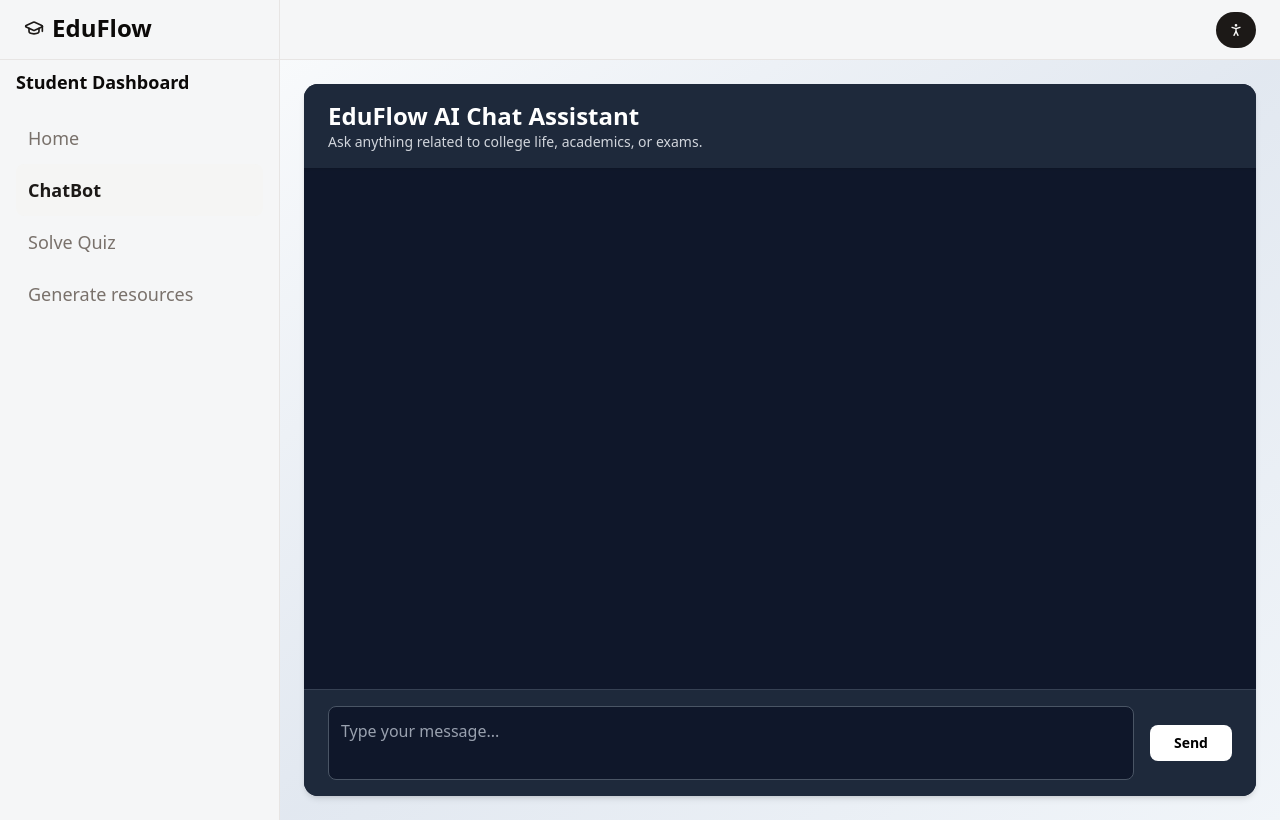
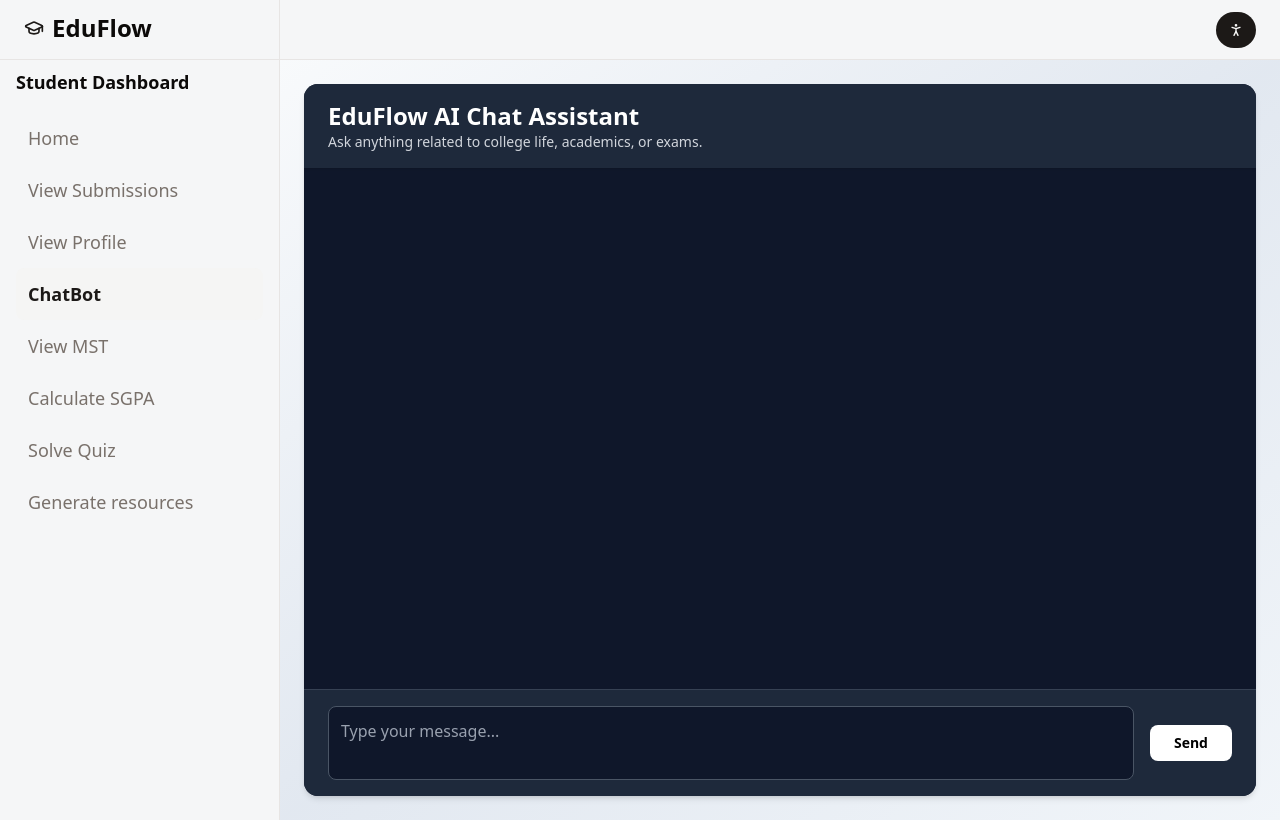
Before and after one commit to sukhmancode/eduflowct, a Next.js app: page /dashboard/student/chatbot in a window 1280 px wide. Built offline with nearby package versions, Linux system fonts and the light colour scheme.

Commit message:
links added

```diff
--- a/src/app/components/DashboardLinks.tsx
+++ b/src/app/components/DashboardLinks.tsx
@@ -17,32 +17,32 @@ export const studentLinks: NavProps[] = [
     name: "Home",
     href: "/dashboard/student",
   },
-  // {
-  //   id: 0,
-  //   name: "View Submissions",
-  //   href: "/dashboard/student/submissions",
-  // },
-  // {
-  //   id: 1,
-  //   name: "View Profile",
-  //   href: "/dashboard/student/profile",
-  // },
+  {
+    id: 0,
+    name: "View Submissions",
+    href: "/dashboard/student/submissions",
+  },
+  {
+    id: 1,
+    name: "View Profile",
+    href: "/dashboard/student/profile",
+  },
 
   {
     id: 3,
     name: "ChatBot",
     href: "/dashboard/student/chatbot",
   },
-  // {
-  //   id: 4,
-  //   name: "View MST",
-  //   href: "/dashboard/student/viewmst",
-  // },
-  // {
-  //   id: 5,
-  //   name: "Calculate SGPA",
-  //   href: "/dashboard/student/sgpa",
-  // },
+  {
+    id: 4,
+    name: "View MST",
+    href: "/dashboard/student/viewmst",
+  },
+  {
+    id: 5,
+    name: "Calculate SGPA",
+    href: "/dashboard/student/sgpa",
+  },
   {
     id: 6,
     name: "Solve Quiz",
@@ -62,21 +62,21 @@ export const teacherLinks: NavProps[] = [
     name: "Home",
     href: "/dashboard/teacher",
   },
-  // {
-  //   id: 0,
-  //   name: "Upload Assignment",
-  //   href: "/dashboard/teacher/assignments",
-  // },
-  // {
-  //   id: 1,
-  //   name: "View Students",
-  //   href: "/dashboard/teacher/students",
-  // },
-  // {
-  //   id: 2,
-  //   name: "View Profile",
-  //   href: "/dashboard/teacher/profile",
-  // },
+  {
+    id: 0,
+    name: "Upload Assignment",
+    href: "/dashboard/teacher/assignments",
+  },
+  {
+    id: 1,
+    name: "View Students",
+    href: "/dashboard/teacher/students",
+  },
+  {
+    id: 2,
+    name: "View Profile",
+    href: "/dashboard/teacher/profile",
+  },
   {
     id: 3,
     name: "ChatBot",
@@ -87,16 +87,16 @@ export const teacherLinks: NavProps[] = [
     name: "Generate Quiz",
     href: "/dashboard/teacher/generatequiz",
   },
-  // {
-  //   id: 5,
-  //   name: "Upload Marks",
-  //   href: "/dashboard/teacher/uploadMarks",
-  // },
-  // {
-  //   id: 6,
-  //   name: "SendEmail",
-  //   href: "/dashboard/teacher/sendemail",
-  // },
+  {
+    id: 5,
+    name: "Upload Marks",
+    href: "/dashboard/teacher/uploadMarks",
+  },
+  {
+    id: 6,
+    name: "SendEmail",
+    href: "/dashboard/teacher/sendemail",
+  },
 
 ];
 
```
